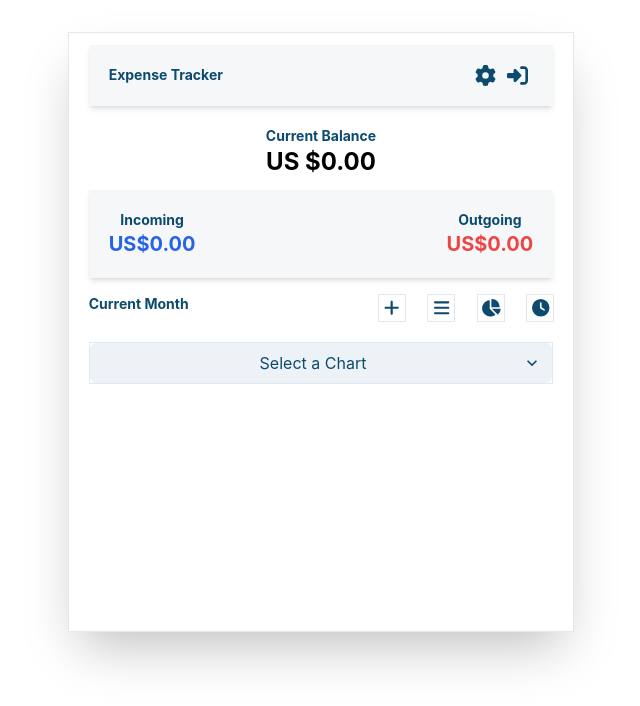
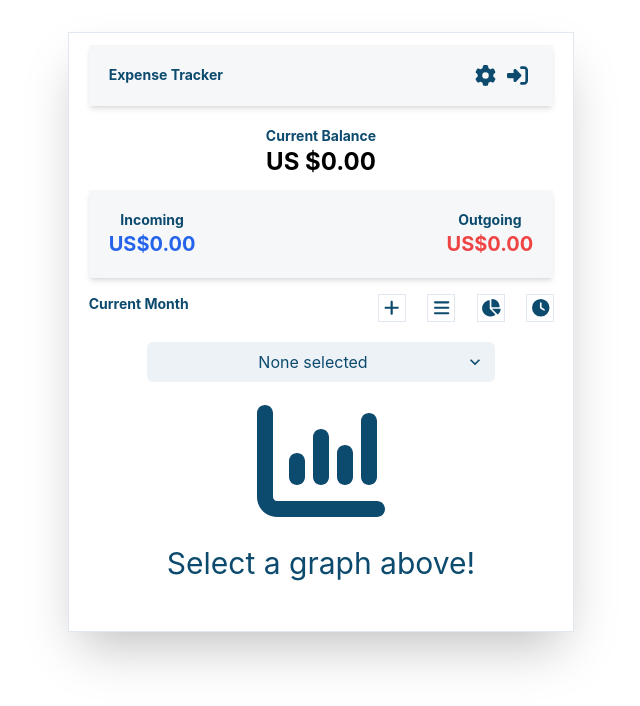
Before and after one commit to thekevinchau/ExpenseTracker, a React (Vite) app: page / in a window 1280 px wide. Both pictures are taken after a click on the button 809 px from the left and 308 px from the top of the page. Shown: the top 706 px of the page, without its empty margins (319-959 px from the left). Built offline with nearby package versions, Linux system fonts and the light colour scheme.

Commit message:
Added the UI Recharts library for the bar chart. Still need to fix graph logistics

```diff
--- a/src/components/(primary_display)/Display.tsx
+++ b/src/components/(primary_display)/Display.tsx
@@ -10,7 +10,7 @@ import { TotalBalance } from "./TotalBalance";
 import { ChartDisplay } from "../charts/ChartDisplay";
 
 
-interface Expense {
+export interface Expense {
   name: string;
   category: string;
   cost: number;
@@ -100,7 +100,7 @@ export default function Display({
           categories={categories}
         ></ExpenseForms>
       )}
-      {pageState === "stats" && <ChartDisplay></ChartDisplay>}
+      {pageState === "stats" && <ChartDisplay expenses={expenseArray}></ChartDisplay>}
 
       {isExpenseArrayPopulated && pageState === "listView" && (
         <div className="mt-5 flex flex-col h-auto overflow-scroll mb-5">
--- a/src/components/(primary_display)/IncomingOutgoing.tsx
+++ b/src/components/(primary_display)/IncomingOutgoing.tsx
@@ -1,10 +1,14 @@
 interface I_O_props {
-    incoming: number,
-    outgoing: number,
+  incoming: number;
+  outgoing: number;
 }
 
-export default function IO_Block({incoming, outgoing}: I_O_props): JSX.Element {
-    return <div className="flex justify-between font-bold bg-slate-300 ml-5 mr-5 mt-3 p-5 text-sm bg-opacity-20 shadow-md">
+export default function IO_Block({
+  incoming,
+  outgoing,
+}: I_O_props): JSX.Element {
+  return (
+    <div className="flex justify-between font-bold bg-slate-300 ml-5 mr-5 mt-3 p-5 text-sm bg-opacity-20 shadow-md">
       <div>
         <p>Incoming</p>
         <p className="text-blue-600 text-xl">US${incoming.toFixed(2)}</p>
@@ -15,4 +19,5 @@ export default function IO_Block({incoming, outgoing}: I_O_props): JSX.Element {
         <p className="text-red-500 text-xl">US${outgoing.toFixed(2)}</p>
       </div>
     </div>
+  );
 }
--- /dev/null
+++ b/src/components/charts/BarChart.tsx
@@ -0,0 +1,28 @@
+import {
+  Bar,
+  BarChart,
+  CartesianGrid,
+  Legend,
+  ResponsiveContainer,
+  XAxis,
+  YAxis,
+} from "recharts";
+import { Expense } from "../(primary_display)/Display";
+
+interface BarChartProps {
+  expenses: Expense[];
+}
+
+export const BarComponent = ({ expenses }: BarChartProps) => {
+  return (
+    <ResponsiveContainer width="100%" height="100%" className="mt-3">
+      <BarChart width={200} height={200} data={expenses} margin={{ right: 60 }}>
+        <CartesianGrid strokeDasharray={"3 3"} />
+        <XAxis dataKey={"category"}></XAxis>
+        <YAxis />
+        <Legend />
+        <Bar dataKey={"cost"} fill="#2563eb"></Bar>
+      </BarChart>
+    </ResponsiveContainer>
+  );
+};
--- a/src/components/charts/ChartDisplay.tsx
+++ b/src/components/charts/ChartDisplay.tsx
@@ -1,27 +1,42 @@
 import { Select } from "@chakra-ui/react";
 import { useState } from "react";
+import { PieChart } from "./PieChart";
+import { BarComponent } from "./BarChart";
+import { LineChart } from "./LineChart";
+import { Expense } from "../(primary_display)/Display";
+import { FontAwesomeIcon } from "@fortawesome/react-fontawesome";
+import { faChartColumn } from "@fortawesome/free-solid-svg-icons";
 
-export const ChartDisplay = () => {
-    const [selectedChart, setSelectedChart] = useState<string>("");
-    const handleSelection = (event: React.ChangeEvent<HTMLSelectElement>) => {
-        const {value} = event.target;
-        setSelectedChart(value);
-    }
+interface ChartDisplayProps {
+  expenses: Expense[];
+}
+
+export const ChartDisplay = ({ expenses }: ChartDisplayProps) => {
+  const [selectedChart, setSelectedChart] = useState<string>("");
+  const handleSelection = (event: React.ChangeEvent<HTMLSelectElement>) => {
+    const { value } = event.target;
+    setSelectedChart(value);
+  };
   return (
-    <div className="mt-5 border ml-5 mr-5">
-        <Select
-          variant={"filled"}
-          placeholder="Select a Chart"
-          className="text-center"
-          value={selectedChart}
-          onChange={handleSelection}
-        >
+    <div className="mt-5 ml-5 mr-5 h-full mb-5 flex flex-col justify-stretch items-center">
+      <div className="w-3/4">
+        <Select variant={"filled"} placeholder="None selected" className="text-center" value={selectedChart} onChange={handleSelection}>
           <option>Pie Chart</option>
           <option>Bar Chart</option>
           <option>Line Chart</option>
         </Select>
-
-        {selectedChart === "Pie Chart" && <div>Pie Chart</div>}
+      </div>
+      {selectedChart === "" && (
+        <div className="text-3xl h-1/2 flex flex-col justify-center items-center mt-10">
+          <FontAwesomeIcon icon={faChartColumn} className="text-9xl" />
+          <p className="mt-5">Select a graph above!</p>
+        </div>
+      )}
+      {selectedChart === "Pie Chart" && <PieChart></PieChart>}
+      {selectedChart === "Bar Chart" && (
+        <BarComponent expenses={expenses}></BarComponent>
+      )}
+      {selectedChart === "Line Chart" && <LineChart></LineChart>}
     </div>
   );
 };
--- /dev/null
+++ b/src/components/charts/LineChart.tsx
@@ -0,0 +1,4 @@
+
+export const LineChart = () => {
+    return <div></div>
+}
--- /dev/null
+++ b/src/components/charts/PieChart.tsx
@@ -0,0 +1,4 @@
+
+export const PieChart = () => {
+    return <div></div>
+}
```
Also changed, not shown: src/components/Category.tsx (+12 -13 lines). Lines whose indentation alone changed are shown as unchanged.
